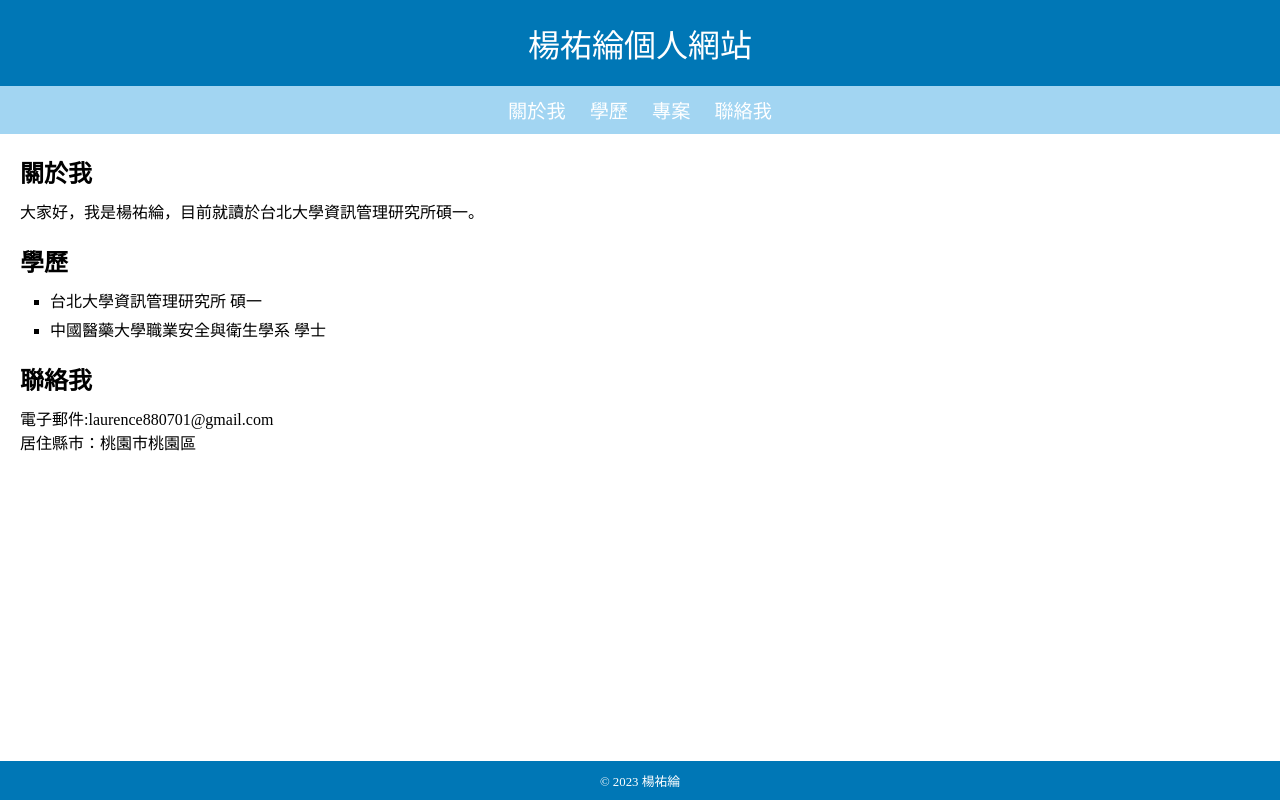
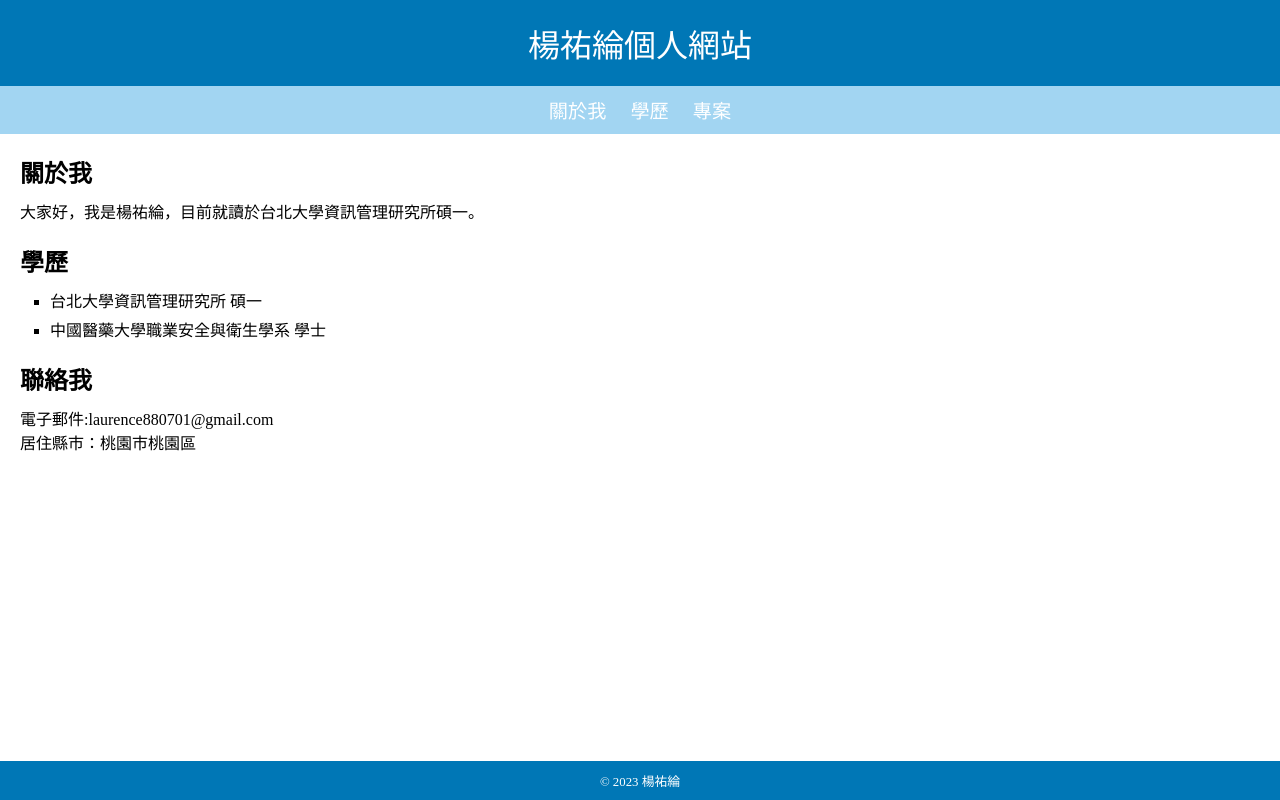
Before and after one commit to Yu-LunYang/Yu-LunYang.github.io, a plain HTML site: page index.html in a window 1280 px wide. Drawn offline with Linux system fonts and the light colour scheme.

Commit message:
Update index.html

```diff
--- a/index.html
+++ b/index.html
@@ -107,7 +107,6 @@
         <li><a href="#about">關於我</a></li>
         <li><a href="#education">學歷</a></li>
         <li><a href="#projects">專案</a></li>
-        <li><a href="#contact">聯絡我</a></li>
       </ul>
     </nav>
     <main>
```
